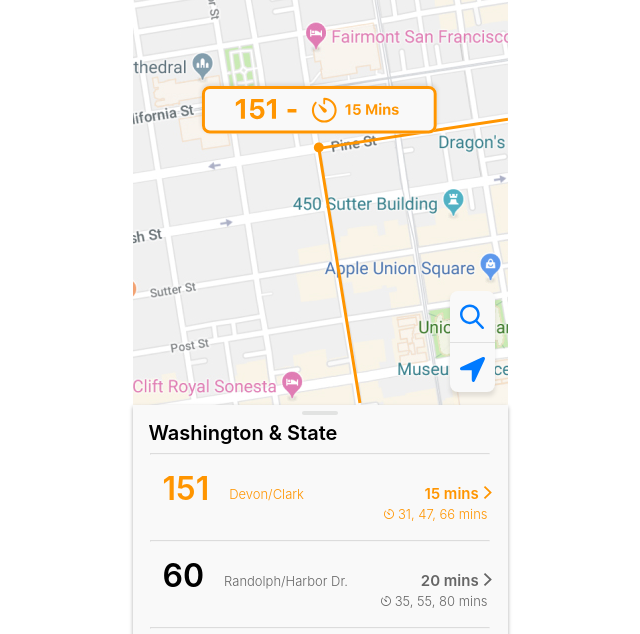
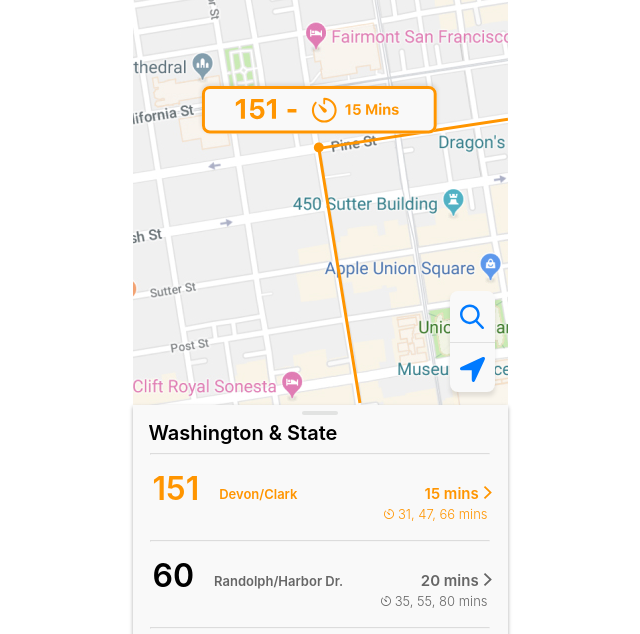
Before and after one commit to CsFinley/Frontend_Challenge, a plain HTML site: page index.html in a window 1280 px wide. Shown: the part 91-725 px from the top of the page, without its empty margins (320-960 px from the left). Drawn offline with Linux system fonts and the light colour scheme.

Commit message:
css/style.css

```diff
--- a/css/style.css
+++ b/css/style.css
@@ -104,7 +104,7 @@ hr {
 
 .col1 {
   margin-top: 10px;
-  margin-left: 30px;
+  margin-left: 20px;
   margin-right: 20px;
   margin-bottom: 10px;
   font-size: 32px;
@@ -118,7 +118,7 @@ hr {
   display: inline-block;
   float: left;
   color: #666666;
-  font-weight: 300;
+  font-weight: 600;
   font-size: 13px;
   margin-top: 25px;
 }
```
